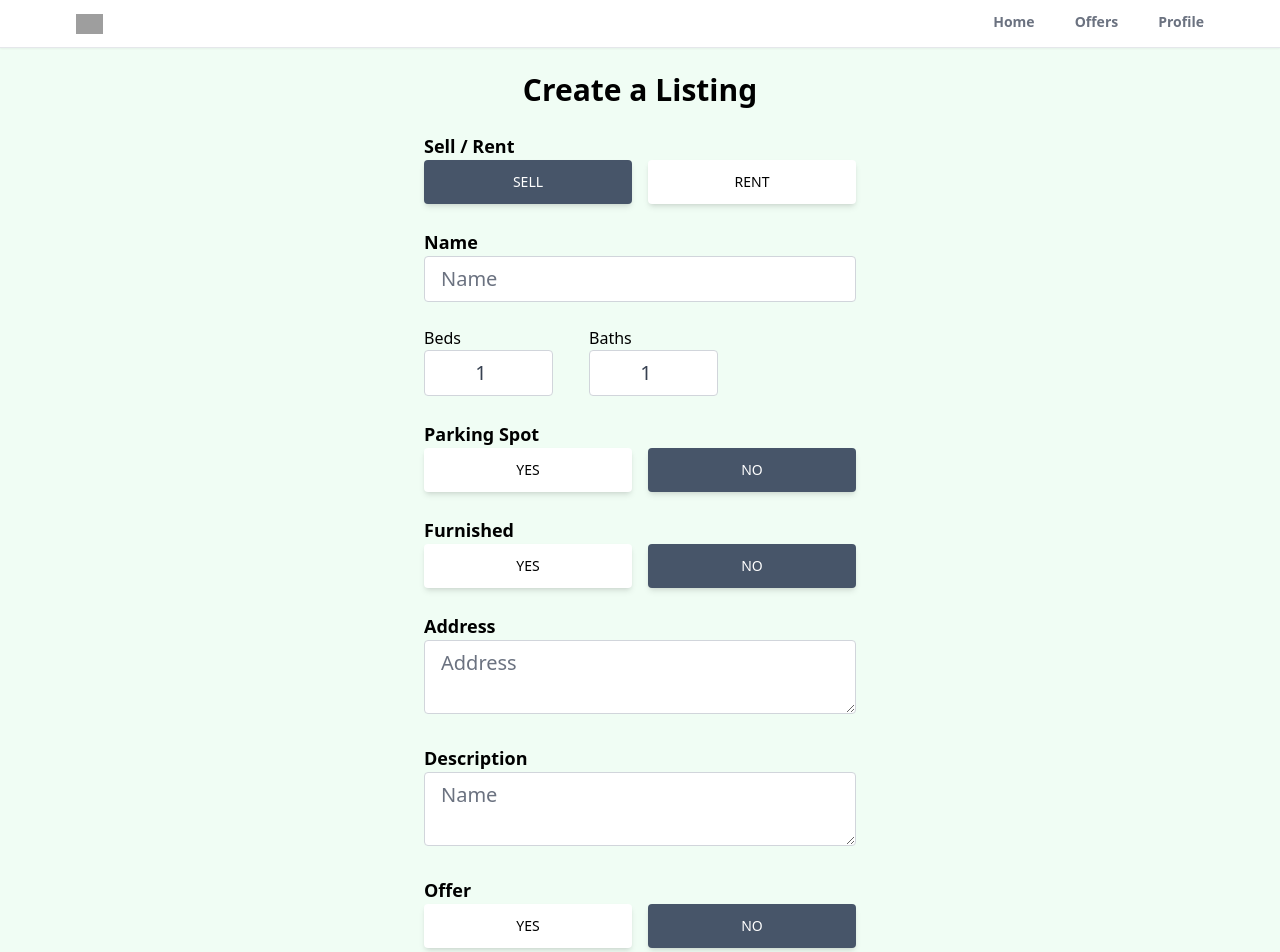
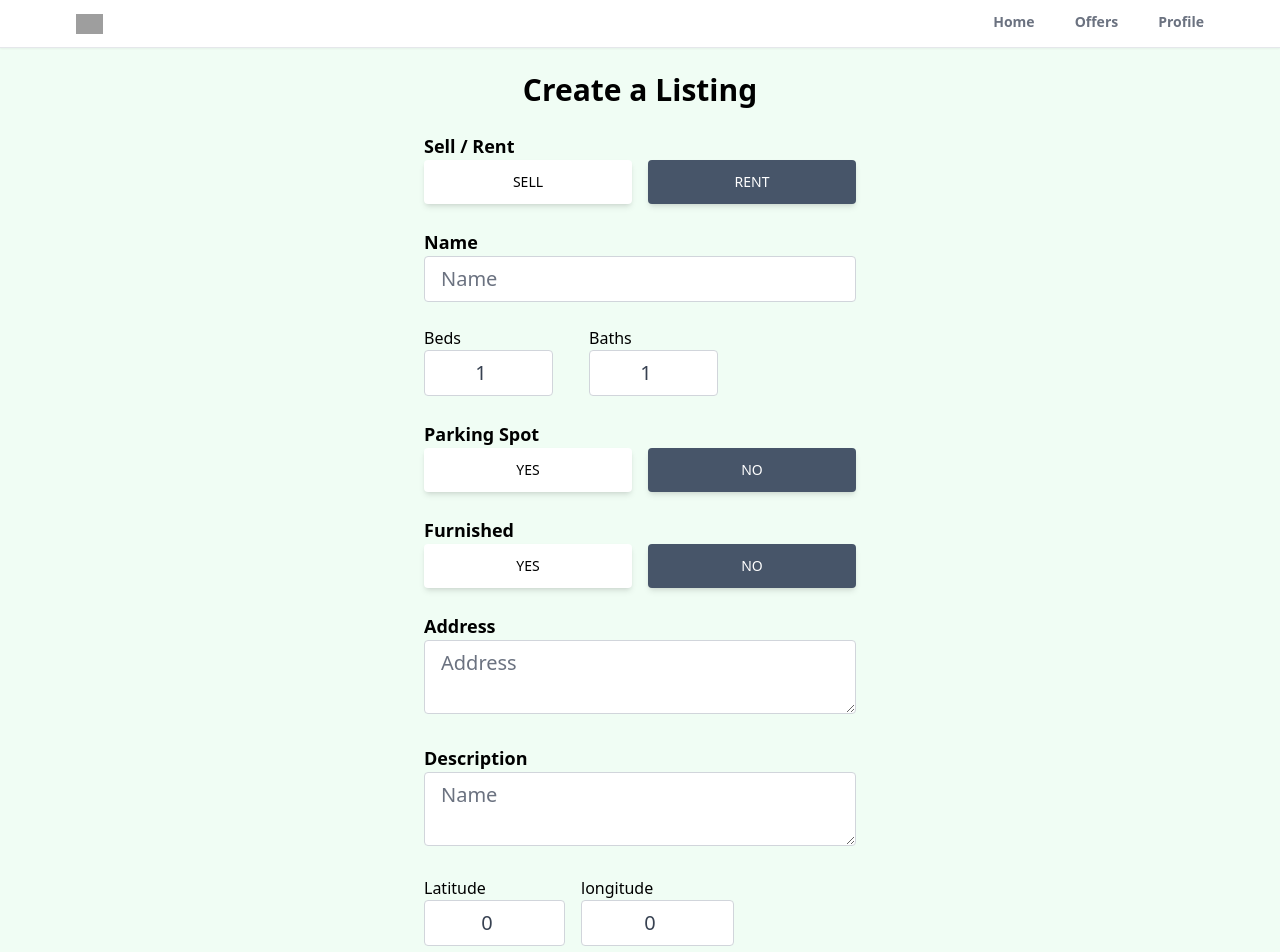
Before and after one commit to metalhead224/real-state-app, a React (Create React App) app: page /create-listing in a window 1280 px wide. Shown: the top 952 px of the page. Built offline with nearby package versions, Linux system fonts and the light colour scheme; no server answers; sample sign-in values are in the browser's storage; grey boxes are pictures that could not be loaded.

Commit message:
added onChange functions

```diff
--- a/src/App.jsx
+++ b/src/App.jsx
@@ -26,7 +26,9 @@
           <Route path="/sign-up" element={<SignUp />} />
           <Route path="/forgot-password" element={<ForgotPassword />} />
           <Route path="/offers" element={<Offers />} />
-          <Route path="/create-listing" element={<CreateListing />} />
+          <Route path="create-listing" element={<PrivateRoute />}>
+            <Route path="/create-listing" element={<CreateListing />} />
+          </Route>
         </Routes>
       </Router>
       <ToastContainer
--- a/src/pages/CreateListing.jsx
+++ b/src/pages/CreateListing.jsx
@@ -1,6 +1,23 @@
 import React, { useState } from "react";
+import { toast } from "react-toastify";
+import Spinner from "../components/Spinner";
+import {
+  getStorage,
+  ref,
+  uploadBytesResumable,
+  getDownloadURL,
+} from "firebase/storage";
+import { getAuth } from "firebase/auth";
+import { v4 as uuidv4 } from "uuid";
+import { addDoc, collection, serverTimestamp } from "firebase/firestore";
+import { db } from "../firebase";
+import { useNavigate } from "react-router-dom";
 
 const CreateListing = () => {
+  const navigate = useNavigate();
+  const auth = getAuth();
+  const [geoLocationEnabled, setGeoLocationEnabled] = useState(false);
+  const [loading, setLoading] = useState(false);
   const [formData, setFormData] = useState({
     type: "rent",
     name: "",
@@ -13,6 +30,9 @@
     offer: false,
     regularPrice: 0,
     discontedPrice: 0,
+    latitude: 0,
+    longitude: 0,
+    images: {},
   });
 
   const {
@@ -27,14 +47,138 @@
     offer,
     regularPrice,
     discontedPrice,
+    latitude,
+    longitude,
+    images,
   } = formData;
 
-  function onChange() {}
+  function onChange(e) {
+    let boolean = null;
+
+    if (e.target.value === "true") {
+      boolean = true;
+    }
+    if (e.target.value === "false") {
+      boolean = false;
+    }
+
+    //files
+    if (e.target.files) {
+      setFormData((prevState) => ({
+        ...prevState,
+        images: e.target.files,
+      }));
+    }
+
+    //text/boolean/number
+    if (!e.target.files) {
+      setFormData((prevState) => ({
+        ...prevState,
+        [e.target.id]: boolean ?? e.target.value,
+      }));
+    }
+  }
+
+  async function onSubmit(e) {
+    e.preventDefault();
+    setLoading(true);
+
+    if (discontedPrice >= regularPrice) {
+      setLoading(false);
+      toast.error("Discounted price must be less than regular price");
+      return;
+    }
+    if (images.length > 6) {
+      setLoading(false);
+      toast.error("maximum 6 images are allowed! ");
+      return;
+    }
+    let geoLocation = {};
+    let location;
+    if (geoLocationEnabled) {
+      const response = await fetch(`https://maps.googleapis.com/maps/api/
+      geocode/json?address=${address}&key=${process.env.REACT_APP_GEOCODE_API_KEY}`);
+      const data = await response.json();
+      console.log(data);
+      geoLocation.lat = data.results[0]?.geometry.location.lat ?? 0;
+      geoLocation.lng = data.results[0]?.geometry.location.lng ?? 0;
+
+      location = data.status === "ZERO_RESULTS" && undefined;
+
+      if (location === undefined) setLoading(false);
+      toast.error("please enter a correct address");
+      return;
+    } else {
+      geoLocation.lat = latitude;
+      geoLocation.lng = longitude;
+    }
+
+    async function storeImage(image) {
+      return new Promise((resolve, reject) => {
+        const storage = getStorage();
+        const filename = `${auth.currentUser.uid}-${image.name}-${uuidv4()}`;
+        const storageRef = ref(storage, filename);
+        const uploadTask = uploadBytesResumable(storageRef, image);
+        uploadTask.on(
+          "state_changed",
+          (snapshot) => {
+            const progress =
+              (snapshot.bytesTransferred / snapshot.totalBytes) * 100;
+            console.log("Upload is" + progress + "% done");
+            switch (snapshot.state) {
+              case "paused":
+                console.log("Upload is paused");
+                break;
+
+              case "running":
+                console.log("Upload is running");
+                break;
+
+              default:
+            }
+          },
+          (error) => {
+            reject(error);
+          },
+          () => {
+            getDownloadURL(uploadTask.snapshot.ref).then((downloadURL) => {
+              resolve(downloadURL);
+            });
+          }
+        );
+      });
+    }
+
+    const imgUrls = await Promise.all(
+      [...images].map((image) => storeImage(image))
+    ).catch((error) => {
+      setLoading(false);
+      toast.error("Images not uploaded");
+      return;
+    });
+
+    const formDataCopy = {
+      ...formData,
+      imgUrls,
+      geoLocation,
+      timestamp: serverTimestamp(),
+    };
+    delete formDataCopy.images;
+    !formData.offer && delete formDataCopy.discountedPrice;
+    delete formDataCopy.latitude;
+    delete formDataCopy.longitude;
+    const docRef = await addDoc(collection(db, "listings"), formDataCopy);
+    setLoading(false);
+    toast.success("Listing created!");
+    navigate(`/category/${formDataCopy.type}/${docRef.id}`);
+  }
+
+  if (loading) return <Spinner />;
 
   return (
     <main className="max-w-md px-2 mx-auto">
       <h1 className="text-3xl text-center mt-6 font-bold">Create a Listing</h1>
-      <form>
+      <form onSubmit={onSubmit}>
         <p className="text-lg mt-6 font-semibold">Sell / Rent</p>
         <div className="flex gap-4">
           <button
@@ -45,7 +189,7 @@
             className={`px-7 py-3 font-medium text-sm uppercase shadow-md rounded
             hover:shadow-lg focus:shadow-lg active:shadow-lg transistion duration-150 ease-in-out w-full
             ${
-              type === "sale"
+              type === "rent"
                 ? "bg-white text-black"
                 : "bg-slate-600 text-white"
             }`}
@@ -55,12 +199,12 @@
           <button
             type="button"
             id="type"
-            value="sale"
+            value="rent"
             onClick={onChange}
             className={`px-7 py-3 font-medium text-sm uppercase shadow-md rounded
             hover:shadow-lg focus:shadow-lg active:shadow-lg transistion duration-150 ease-in-out w-full
             ${
-              type === "rent"
+              type === "sale"
                 ? "bg-white text-black"
                 : "bg-slate-600 text-white"
             }`}
@@ -134,11 +278,7 @@
             onClick={onChange}
             className={`px-7 py-3 font-medium text-sm uppercase shadow-md rounded
             hover:shadow-lg focus:shadow-lg active:shadow-lg transistion duration-150 ease-in-out w-full
-            ${
-              parking === "rent"
-                ? "bg-white text-black"
-                : "bg-slate-600 text-white"
-            }`}
+            ${parking ? "bg-white text-black" : "bg-slate-600 text-white"}`}
           >
             no
           </button>
@@ -194,6 +334,42 @@
           bg-white border border-gray-300 rounded transition duration-150 ease-in-out focus:text-gray-700
           focus:bg-white focus:border-slate-600 mb-6"
         />
+        {!geoLocationEnabled && (
+          <div className="flex gap-4 mb-6">
+            <div className="">
+              <p>Latitude</p>
+              <input
+                type="number"
+                id="latitude"
+                value={latitude}
+                onChange={onChange}
+                required
+                min="-90"
+                max="90"
+                className="w-full px-4 py-2 text-xl text-gray-700
+                bg-white border border-gray-300 rounded transition duration-150 ease-in-out
+                focus:bg-white focus:text-gray-700 focus:border-slate-600
+                text-center"
+              />
+            </div>
+            <div className="">
+              <p>longitude</p>
+              <input
+                type="number"
+                id="longitude"
+                value={longitude}
+                onChange={onChange}
+                required
+                min="-180"
+                max="180"
+                className="w-full px-4 py-2 text-xl text-gray-700
+                bg-white border border-gray-300 rounded transition duration-150 ease-in-out
+                focus:bg-white focus:text-gray-700 focus:border-slate-600
+                text-center"
+              />
+            </div>
+          </div>
+        )}
         <p className="text-lg font-semibold">Offer</p>
         <div className="flex gap-4 mb-6">
           <button
@@ -239,7 +415,7 @@
                     className="text-md w-full
                 whitespace-nowrap"
                   >
-                    $ / Month
+                    ruppees / Month
                   </p>
                 </div>
               )}
@@ -267,7 +443,7 @@
                       className="text-md w-full
                 whitespace-nowrap"
                     >
-                      $ / Month
+                      ruppees / Month
                     </p>
                   </div>
                 )}
```
